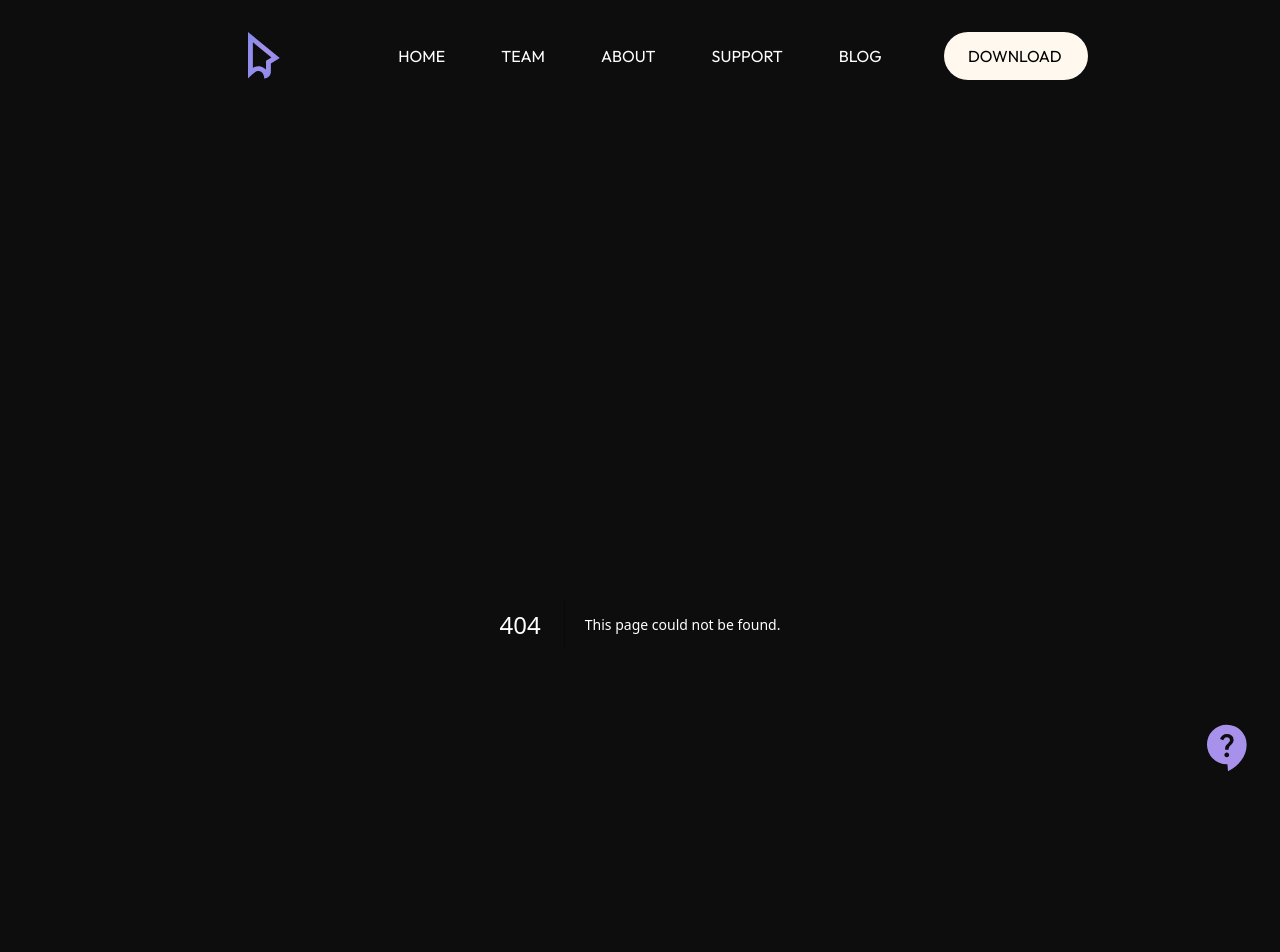
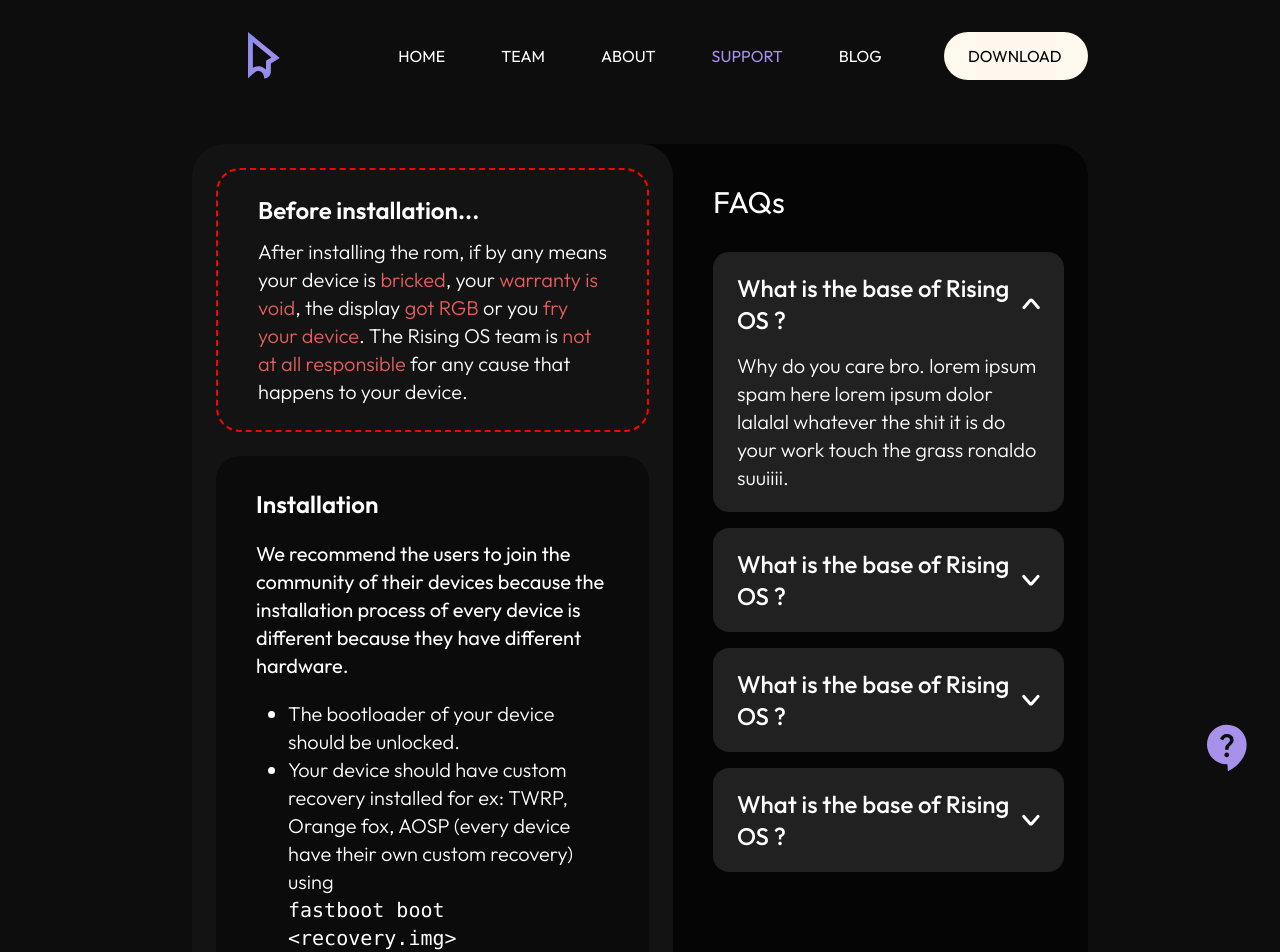
Before and after one commit to ZirgomHaidar/RisingOsSite, a Next.js app: page /support in a window 1280 px wide. Before the commit this address had no page. Shown: the top 952 px of the page. Built offline with nearby package versions, Linux system fonts and the light colour scheme.

Commit message:
ROS: Finish up Support Page
- small tweaks

```diff
--- /dev/null
+++ b/app/_components/Accordian.tsx
@@ -0,0 +1,49 @@
+"use client"
+import Image from "next/image"
+import expandIco from "@/public/expandIco.svg"
+import { useEffect, useState } from "react"
+
+type accordianProps = {
+  title: string
+  children: string
+  preExpand: boolean
+}
+
+export default function Accordian({
+  title,
+  children,
+  preExpand,
+}: accordianProps) {
+  const [expanded, setExpanded] = useState(false)
+
+  useEffect(() => {
+    preExpand ? setExpanded(true) : null
+  }, [preExpand])
+
+  function handleExpanded() {
+    setExpanded(!expanded)
+  }
+
+  return (
+    <>
+      <div
+        className="items-center rounded-2xl bg-[#212121] px-6 py-5 text-xl"
+        onClick={handleExpanded}
+      >
+        <div className={`flex grow justify-between text-2xl font-medium`}>
+          {title}
+          <Image
+            src={expandIco}
+            alt="expandIco"
+            className={`${expanded ? "rotate-180 transition-transform duration-300" : "rotate-0 transition-transform duration-300"}`}
+          />
+        </div>
+        <div className={`mt-4 font-light ${expanded ? "block" : "hidden"}`}>
+          {children}
+        </div>
+        {/* {expanded && (
+        )} */}
+      </div>
+    </>
+  )
+}
--- a/app/_components/BottomHome.tsx
+++ b/app/_components/BottomHome.tsx
@@ -12,7 +12,10 @@
 
 export default function BottomHome() {
   return (
-    <div className="relative mt-40 flex h-[990px] flex-col items-center justify-between gap-32 px-16 py-32">
+    <div
+      className="relative mt-40 flex h-[990px] flex-col items-center justify-between gap-32 px-16 py-32"
+      id="about"
+    >
       <Image src={aboutbg} fill className="absolute z-0" alt="aboutbg" />
       <div className="circular-gradient absolute bottom-[-6rem] left-[-6rem] size-[34rem] opacity-5" />
       <div className="z-50 flex justify-between">
--- a/app/globals.css
+++ b/app/globals.css
@@ -77,5 +77,13 @@
 }
 
 .formStyle {
-    @apply flex flex-col gap-8
+    @apply flex flex-col gap-2 grow
 }
+
+.warning span {
+    @apply text-[#e25f5f]
+}
+
+.active {
+    @apply text-[#A891EB]
+}
--- /dev/null
+++ b/app/support/page.tsx
@@ -0,0 +1,91 @@
+import Accordian from "../_components/Accordian"
+
+export default function page() {
+  return (
+    <div className="z-30 -my-20 flex rounded-[2rem] bg-[#060505]">
+      <div className="inline-flex gap-10">
+        {/* left */}
+        <div className="flex flex-col gap-6 rounded-[2rem] bg-[#131313] p-6">
+          {/* first red box */}
+          <div className="inline-flex grow rounded-3xl border-2 border-dashed border-[#ff0000] px-10 py-6">
+            <div className="flex flex-col gap-3">
+              <div className="text-2xl font-semibold">
+                Before installation...
+              </div>
+              <div className="warning text-xl font-light">
+                After installing the rom, if by any means your device is{" "}
+                <span>bricked</span>, your <span>warranty is void</span>, the
+                display <span>got RGB</span> or you <span>fry your device</span>
+                . The Rising OS team is <span>not at all responsible</span> for
+                any cause that happens to your device.
+              </div>
+            </div>
+          </div>
+          {/* second box */}
+          <div className="inline-flex grow rounded-3xl bg-[#0b0b0b] px-10 py-8">
+            <div className="flex flex-col gap-5">
+              <div className="text-2xl font-semibold capitalize">
+                Installation
+              </div>
+              <div className="text-xl">
+                We recommend the users to join the community of their devices
+                because the installation process of every device is different
+                because they have different hardware.
+              </div>
+              <ul className="list-disc pl-8 text-xl font-light">
+                <li>The bootloader of your device should be unlocked.</li>
+                <li>
+                  Your device should have custom recovery installed for ex:
+                  TWRP, Orange fox, AOSP (every device have their own custom
+                  recovery) using{" "}
+                  <span className="font-mono">
+                    <br /> fastboot boot &lt;recovery.img&gt;
+                  </span>
+                </li>
+                <li>
+                  Now flash the provided .zip of the Rising OS using the custom
+                  recovery.
+                </li>
+              </ul>
+            </div>
+          </div>
+        </div>
+        {/* part 2 */}
+        <div className="flex w-[180%] flex-col py-10 pr-6">
+          <p className="mb-8 text-3xl">FAQs</p>
+          <div className="space-y-4">
+            <Accordian title="What is the base of Rising OS ?" preExpand={true}>
+              Why do you care bro. lorem ipsum spam here lorem ipsum dolor
+              lalalal whatever the shit it is do your work touch the grass
+              ronaldo suuiiii.
+            </Accordian>
+            <Accordian
+              title="What is the base of Rising OS ?"
+              preExpand={false}
+            >
+              Why do you care bro. lorem ipsum spam here lorem ipsum dolor
+              lalalal whatever the shit it is do your work touch the grass
+              ronaldo suuiiii.
+            </Accordian>
+            <Accordian
+              title="What is the base of Rising OS ?"
+              preExpand={false}
+            >
+              Why do you care bro. lorem ipsum spam here lorem ipsum dolor
+              lalalal whatever the shit it is do your work touch the grass
+              ronaldo suuiiii.
+            </Accordian>
+            <Accordian
+              title="What is the base of Rising OS ?"
+              preExpand={false}
+            >
+              Why do you care bro. lorem ipsum spam here lorem ipsum dolor
+              lalalal whatever the shit it is do your work touch the grass
+              ronaldo suuiiii.
+            </Accordian>
+          </div>
+        </div>
+      </div>
+    </div>
+  )
+}
```
Also changed, not shown: public/expandIco.svg (added).
